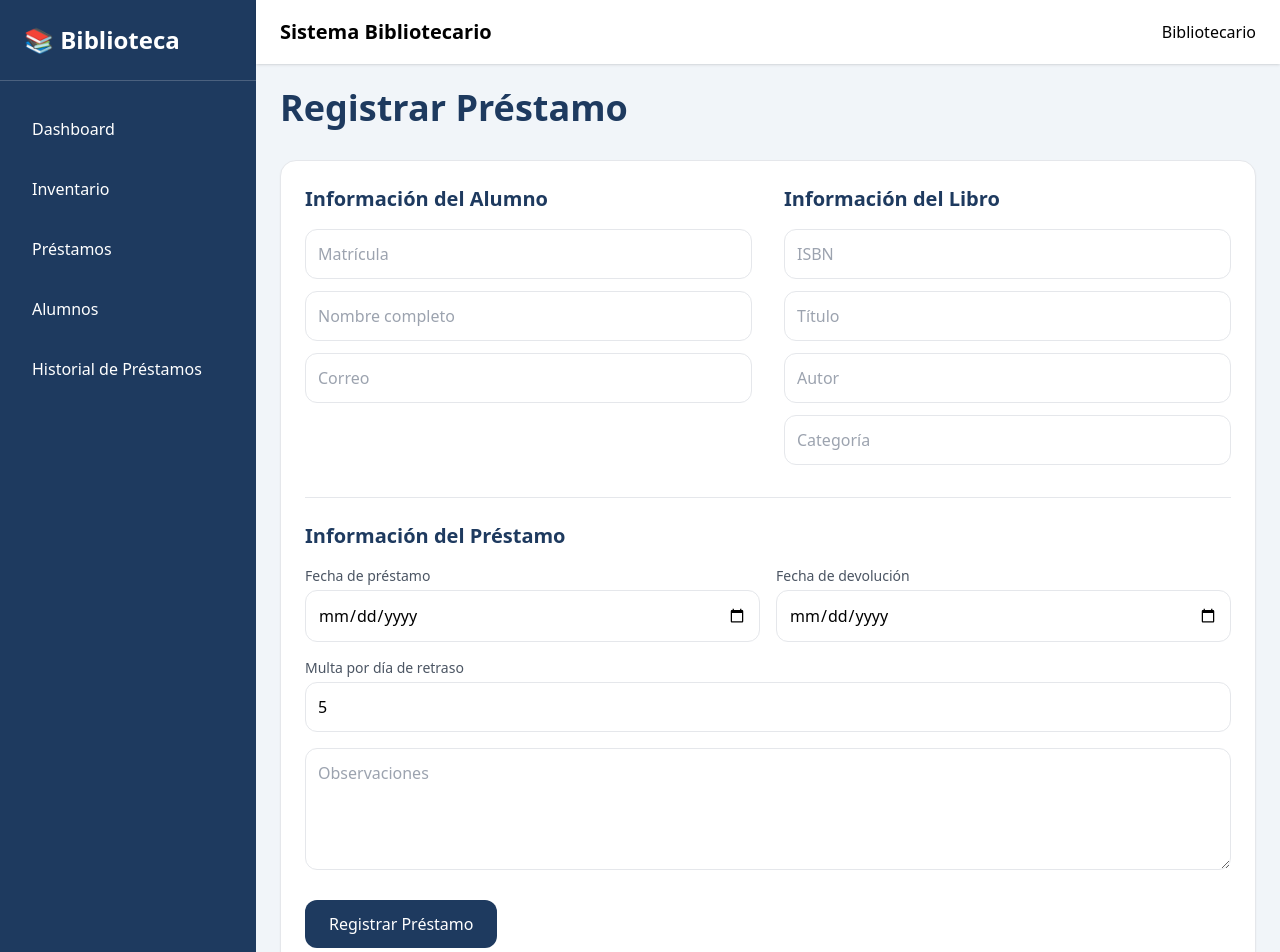
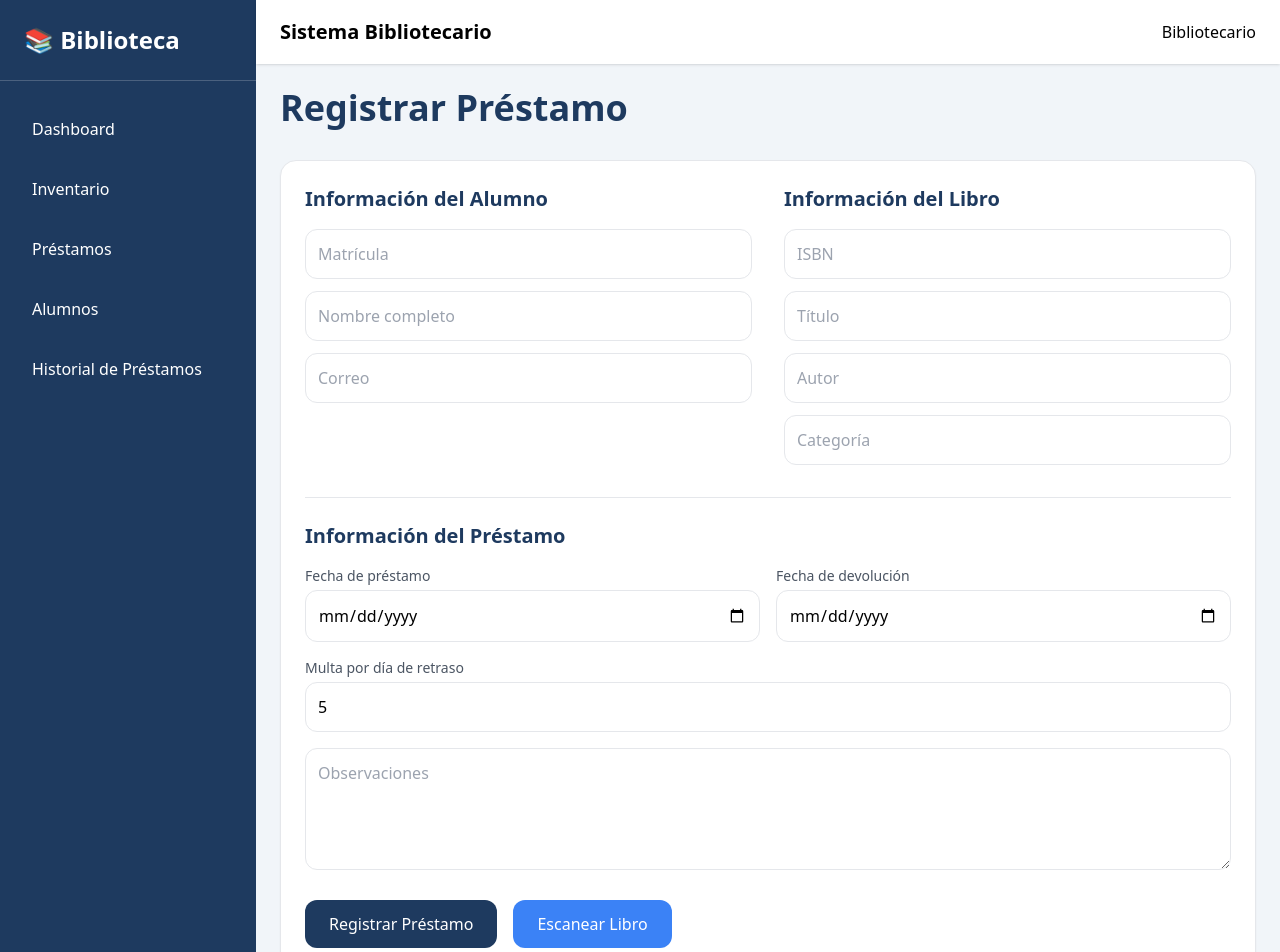
Before and after one commit to Drift303/Bibliotecas-App, a React (Vite) app: page /quick-loan in a window 1280 px wide. Shown: the top 952 px of the page. Built offline with nearby package versions, Linux system fonts and the light colour scheme.

Commit message:
Implementa la opcion de escaneo QR y código de barras

```diff
--- a/src/librarian/QuickLoan.tsx
+++ b/src/librarian/QuickLoan.tsx
@@ -22,6 +22,17 @@ interface Loan {
 
 export default function QuickLoan() {
   const [loans, setLoans] = useState<Loan[]>([]);
+
+  const [showScannerOptions, setShowScannerOptions] =
+    useState(false);
+
+  const handleScanBarcode = () => {
+    alert("Leyendo código de barras...");
+  };
+
+  const handleScanQR = () => {
+    alert("Leyendo código QR...");
+  };
 
   const [form, setForm] = useState({
     studentId: "",
@@ -124,6 +135,7 @@ export default function QuickLoan() {
         "
       >
         <div className="grid md:grid-cols-2 gap-8">
+
           {/* Alumno */}
           <div>
             <h2 className="text-xl font-semibold mb-4 text-[#1E3A5F]">
@@ -270,12 +282,10 @@ export default function QuickLoan() {
           </div>
         </div>
 
-        {/* Información préstamo */}
         <div className="mt-8 border-t border-[#E5E7EB] pt-6">
           <h2 className="text-xl font-semibold mb-4 text-[#1E3A5F]">
             Información del Préstamo
           </h2>
-
                     <div className="grid md:grid-cols-2 gap-4">
             <div>
               <label className="block mb-1 text-sm font-medium text-gray-600">
@@ -367,10 +377,11 @@ export default function QuickLoan() {
           />
         </div>
 
+        <div className="flex flex-wrap gap-4 mt-6">
+
           <button
             onClick={handleSubmit}
             className="
-            mt-6
               bg-[#1E3A5F]
               text-white
               px-6
@@ -385,9 +396,84 @@ export default function QuickLoan() {
           >
             Registrar Préstamo
           </button>
+
+          <div className="relative">
+
+            <button
+              onClick={() =>
+                setShowScannerOptions(
+                  !showScannerOptions
+                )
+              }
+              className="
+                bg-[#3B82F6]
+                text-white
+                px-6
+                py-3
+                rounded-xl
+                transition-all
+                duration-300
+                hover:shadow-lg
+                hover:-translate-y-1
+              "
+            >
+              Escanear Libro
+            </button>
+
+            {showScannerOptions && (
+              <div
+                className="
+                  absolute
+                  left-0
+                  mt-2
+                  w-60
+                  bg-white
+                  rounded-xl
+                  shadow-xl
+                  border
+                  border-[#E5E7EB]
+                  overflow-hidden
+                  z-10
+                "
+              >
+                <button
+                  onClick={handleScanBarcode}
+                  className="
+                    w-full
+                    text-left
+                    px-4
+                    py-3
+                    hover:bg-[#F8F9FB]
+                    transition-colors
+                  "
+                >
+                  📊 Escanear código de barras
+                </button>
+
+                <button
+                  onClick={handleScanQR}
+                  className="
+                    w-full
+                    text-left
+                    px-4
+                    py-3
+                    hover:bg-[#F8F9FB]
+                    transition-colors
+                    border-t
+                    border-[#E5E7EB]
+                  "
+                >
+                  🔳 Escanear código QR
+                </button>
+              </div>
+            )}
+
           </div>
 
-      {/* Tabla de préstamos */}
+        </div>
+
+      </div>
+
       <div
         className="
           bg-white
@@ -428,15 +514,25 @@ export default function QuickLoan() {
                   duration-200
                 "
               >
-                <td className="p-3">{loan.studentName}</td>
+                <td className="p-3">
+                  {loan.studentName}
+                </td>
 
-                <td className="p-3">{loan.title}</td>
+                <td className="p-3">
+                  {loan.title}
+                </td>
 
-                <td className="p-3">{loan.loanDate}</td>
+                <td className="p-3">
+                  {loan.loanDate}
+                </td>
 
-                <td className="p-3">{loan.dueDate}</td>
+                <td className="p-3">
+                  {loan.dueDate}
+                </td>
 
-                <td className="p-3">${loan.finePerDay}</td>
+                <td className="p-3">
+                  ${loan.finePerDay}
+                </td>
 
                 <td className="p-3">
                   <span
@@ -466,9 +562,11 @@ export default function QuickLoan() {
                 </td>
               </tr>
             )}
+
           </tbody>
         </table>
       </div>
+
     </DashboardLayout>
   );
 }
```
Lines whose indentation alone changed are shown as unchanged.
